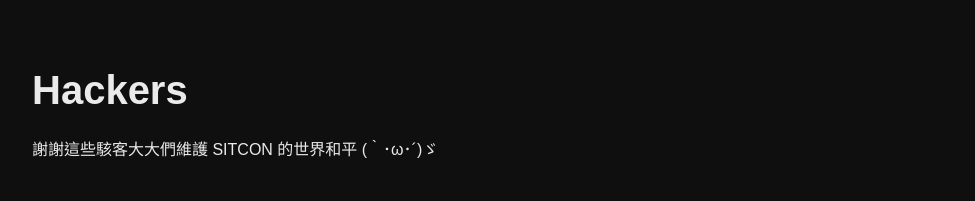
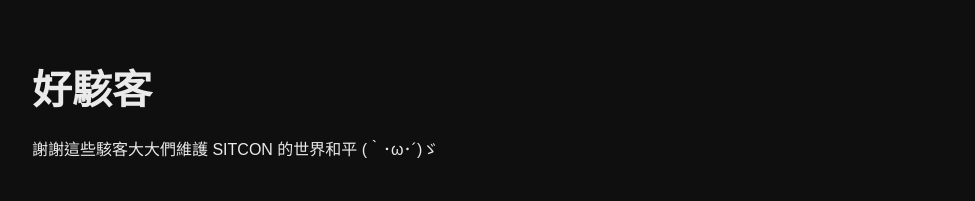
Before and after one commit to sitcon-tw/hacker, a plain HTML site: page index.html in a window 1280 px wide. Shown: the top 201 px of the page, without its empty margins (152-1127 px from the left). Drawn offline with Linux system fonts and the light colour scheme; a web font is replaced by a local one.

Commit message:
chore: change title

```diff
--- a/index.html
+++ b/index.html
@@ -151,7 +151,7 @@
 		<img src="sitcon.svg" alt="SITCON Logo" class="logo" />
 		<main>
 			<section class="intro">
-				<h1>Hackers</h1>
+				<h1>好駭客</h1>
 				<p>謝謝這些駭客大大們維護 SITCON 的世界和平 (｀･ω･´)ゞ</p>
 			</section>
 
```
